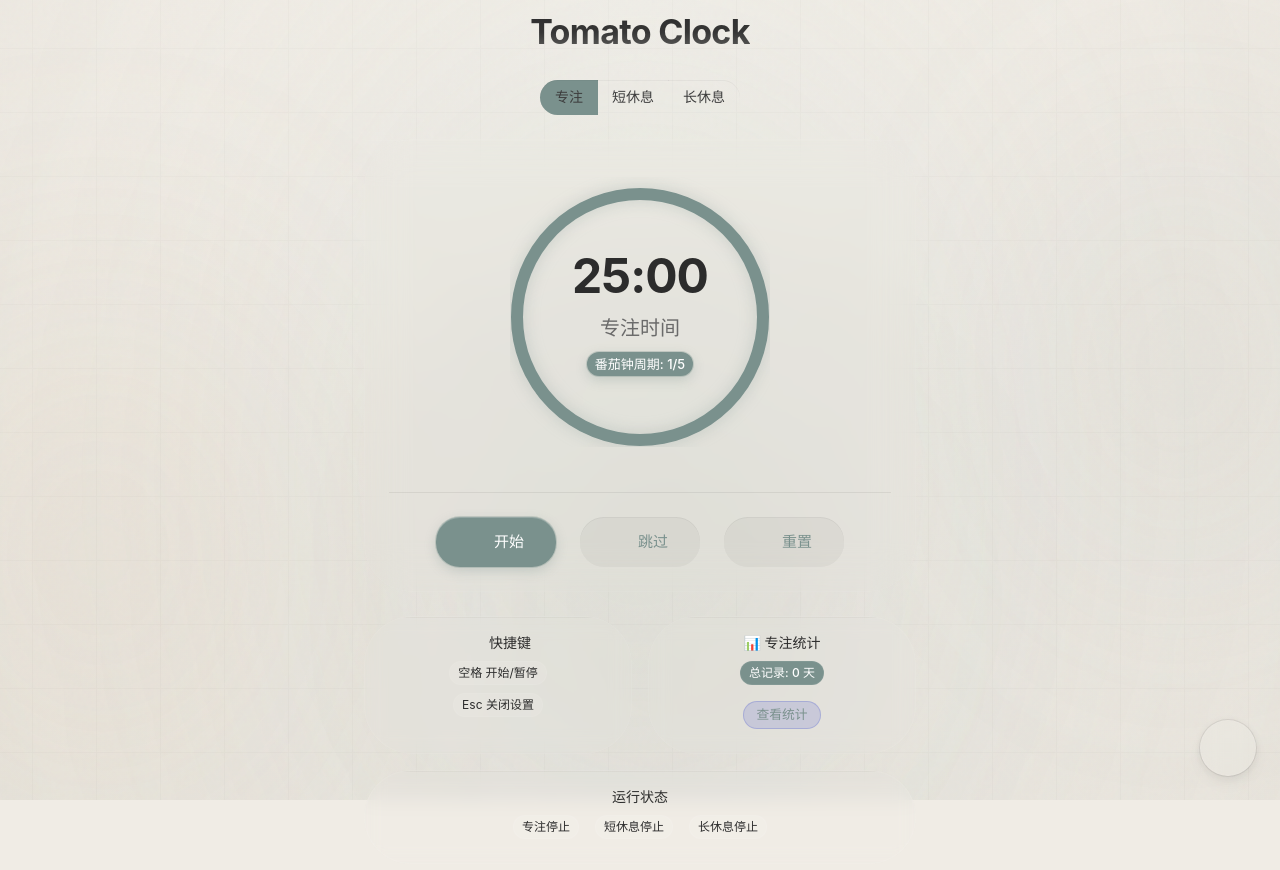
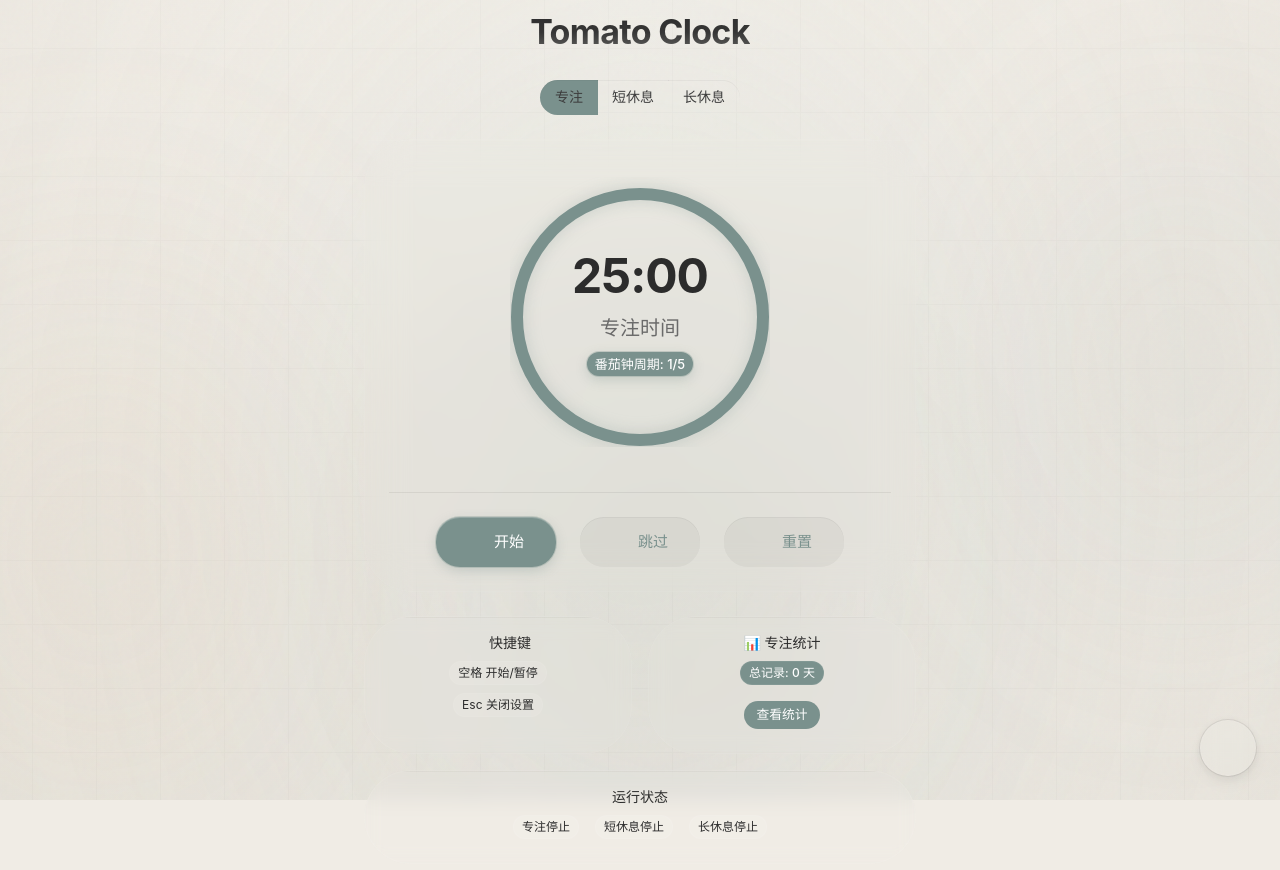
Before and after one commit to CuartPyaw/PomoZen, a React (Vite) app: page / in a window 1280 px wide. Shown: the top 870 px of the page. Built offline with nearby package versions, Linux system fonts and the light colour scheme; some icons are missing.

Commit message:
✨ feat(App): 更新焦点模式按钮样式
- 将背景色改为 primary.main
- 将文字颜色改为白色
- 移除边框样式

```diff
--- a/src/App.tsx
+++ b/src/App.tsx
@@ -1759,9 +1759,9 @@ const displayIsRunning = isRunningForMode[mode];
                   sx={{
                     height: 28,
                     fontSize: '0.8rem',
-                    bgcolor: 'rgba(94,106,210,0.2)',
-                    color: modeColors.focus.primary,
-                    border: '1px solid rgba(94,106,210,0.3)',
+                    bgcolor: 'primary.main',
+                    color: '#ffffff',
+                    border: 'none',
                     fontWeight: 500,
                   }}
                 />
```
